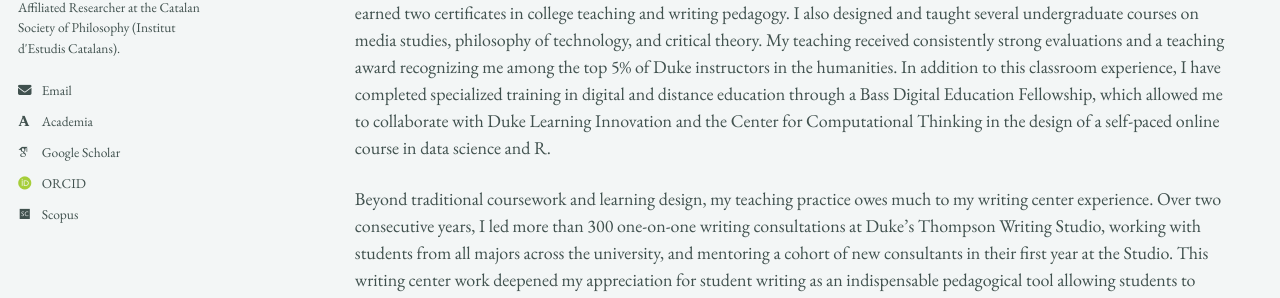
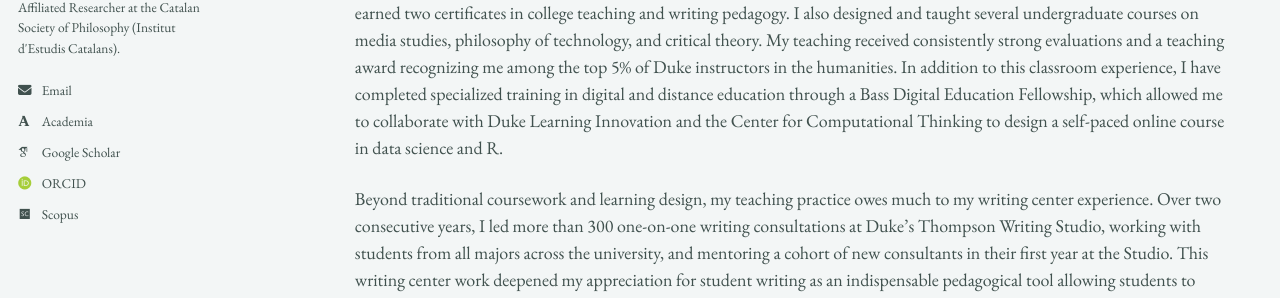
Before and after one commit to epujol90/epujol90.github.io, a Jekyll site: the page built from _pages/teaching.md, in a window 1280 px wide and 900 px high. Shown: the part 328-626 px from the top of the window. Built offline with Jekyll 4.4.1, drawn with Linux system fonts in a browser that asks for light colours; some web fonts are replaced; a script bundle is joined from its source files by our own code; library files that are not in the unit come from our copies; some of the changed text lies outside the part shown.

Commit message:
Update teaching.md

```diff
--- a/_pages/teaching.md
+++ b/_pages/teaching.md
@@ -7,7 +7,7 @@ author_profile: true
 
 As a teacher, my main goal is to help students become informed interpreters of the social and technical systems that shape their everyday lives. To that end, my teaching foregrounds the value of the humanities in understanding technology, its role in human culture and meaning-making practices, and how to think and live in a technologically mediated world. I encourage students to explore these questions across a variety of cultural domains, including philosophy, the history of science and technology, the arts, popular culture, and digital media. Throughout these contexts, my teaching practice is organized around three core principles: analytical reading, thinking across media forms, and writing as a tool for reflection and self-discovery.
 
-My teaching experience includes both classroom instruction and writing center practice at NYU and Duke University, where I earned two certificates in college teaching and writing pedagogy. I also designed and taught several undergraduate courses on media studies, philosophy of technology, and critical theory. My teaching received consistently strong evaluations and a teaching award recognizing me among the top 5% of Duke instructors in the humanities. In addition to this classroom experience, I have completed specialized training in digital and distance education through a Bass Digital Education Fellowship, which allowed me to collaborate with Duke Learning Innovation and the Center for Computational Thinking in the design of a self-paced online course in data science and R.
+My teaching experience includes both classroom instruction and writing center practice at NYU and Duke University, where I earned two certificates in college teaching and writing pedagogy. I also designed and taught several undergraduate courses on media studies, philosophy of technology, and critical theory. My teaching received consistently strong evaluations and a teaching award recognizing me among the top 5% of Duke instructors in the humanities. In addition to this classroom experience, I have completed specialized training in digital and distance education through a Bass Digital Education Fellowship, which allowed me to collaborate with Duke Learning Innovation and the Center for Computational Thinking to design a self-paced online course in data science and R.
 
 Beyond traditional coursework and learning design, my teaching practice owes much to my writing center experience. Over two consecutive years, I led more than 300 one-on-one writing consultations at Duke's Thompson Writing Studio, working with students from all majors across the university, and mentoring a cohort of new consultants in their first year at the Studio. This writing center work deepened my appreciation for student writing as an indispensable pedagogical tool allowing students to develop clarity and depth in their thinking. Both in the classroom and in individual consultations, I prioritize helping writers align their authorial voice and intentions with academic conventions and the intellectual conversations they enter. Above all, I strive to teach the inherently iterative nature of the writing process, whether in refining one's argument over time, absorbing feedback, or adapting to one's intended audiences.
 
```
